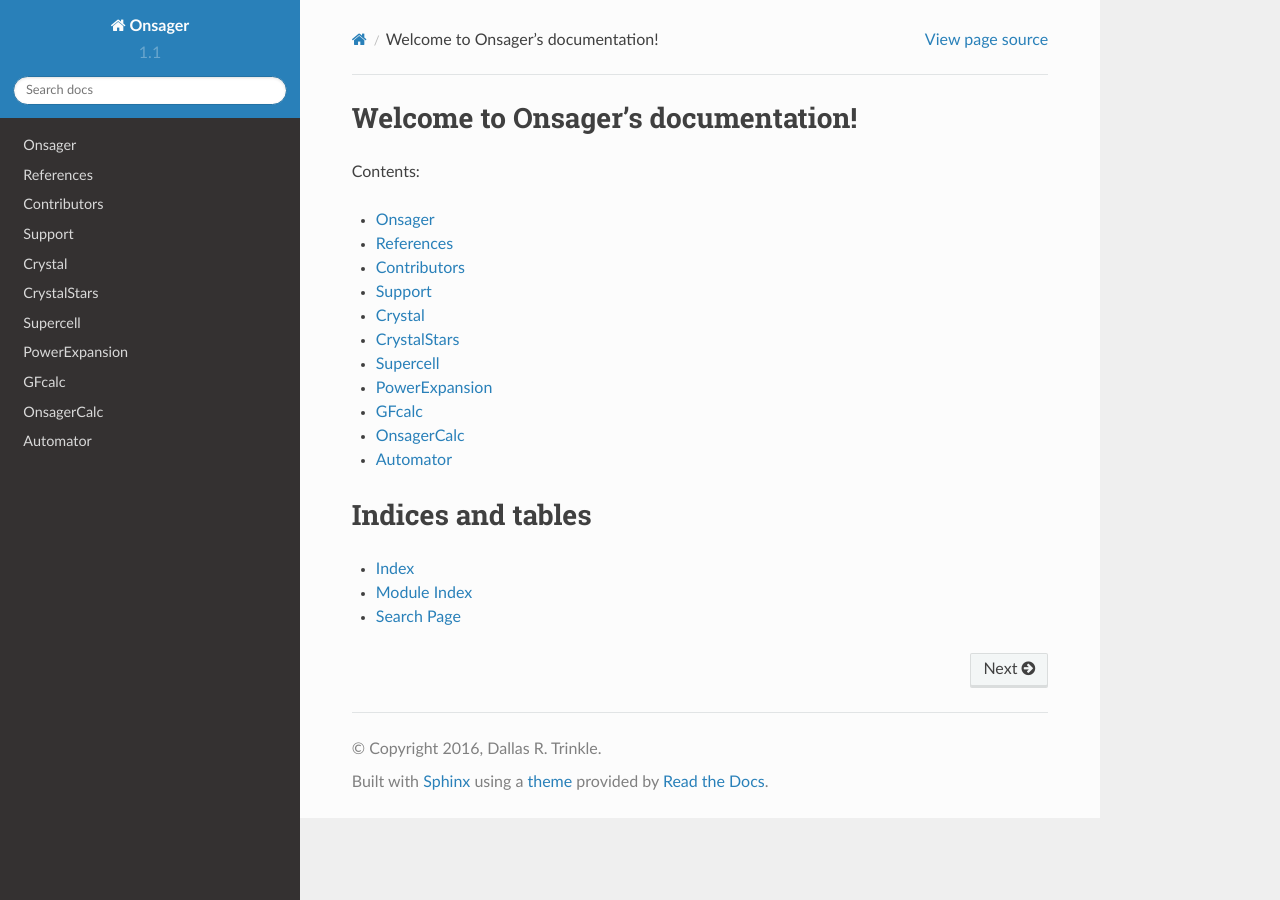
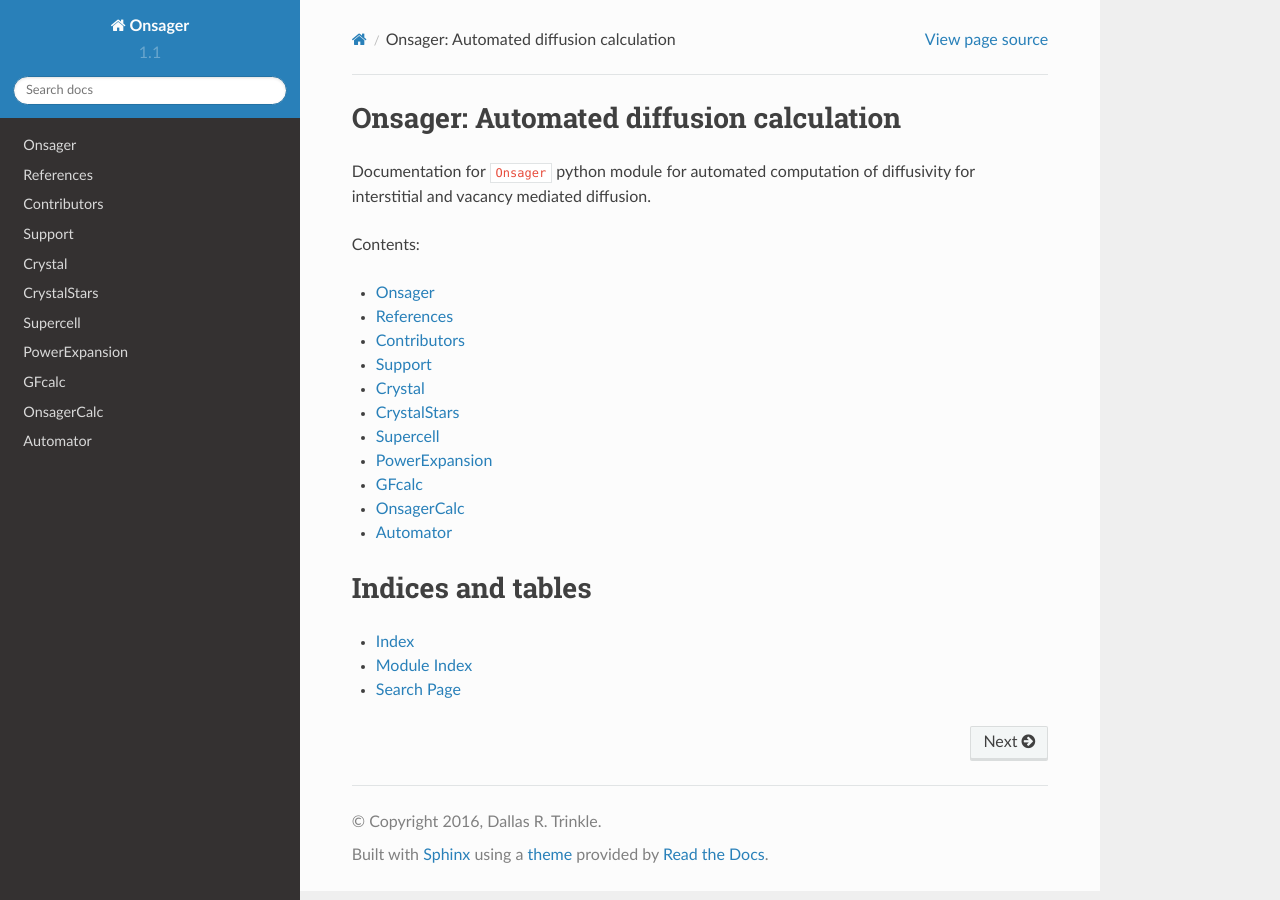
Before and after one commit to DallasTrinkle/Onsager, a Sphinx documentation site: the page built from docs/source/index.rst, in a window 1280 px wide. Built offline with Sphinx 7.4.7 and the Read the Docs theme 2.0.0, drawn with Linux system fonts in a browser that asks for light colours.

Commit message:
Documentation update.

```diff
--- a/docs/source/index.rst
+++ b/docs/source/index.rst
@@ -1,5 +1,7 @@
-Welcome to Onsager's documentation!
-===================================
+Onsager: Automated diffusion calculation
+========================================
+
+Documentation for ``Onsager`` python module for automated computation of diffusivity for interstitial and vacancy mediated diffusion.
 
 Contents:
 
```
Also changed, not shown: 1 other file.
